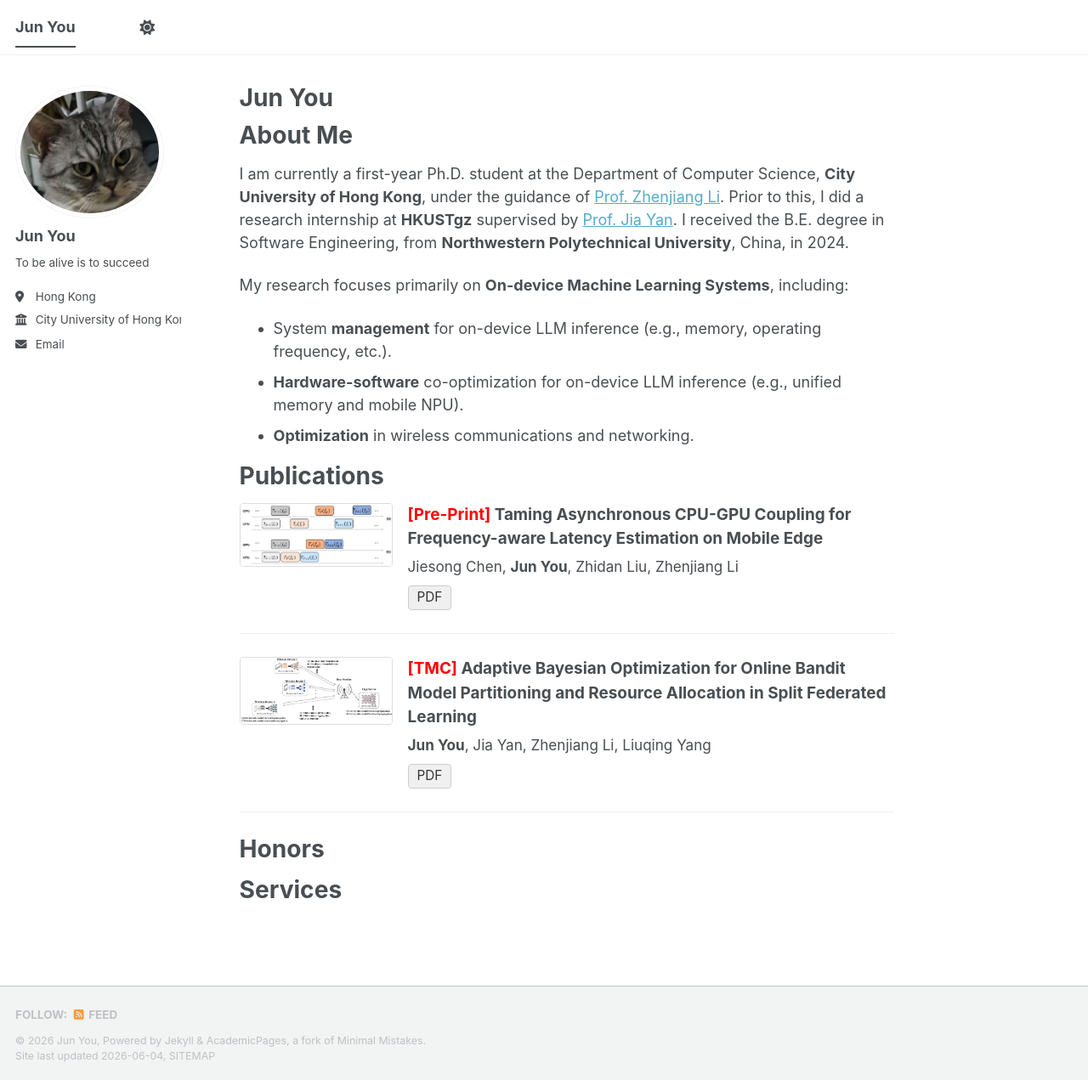
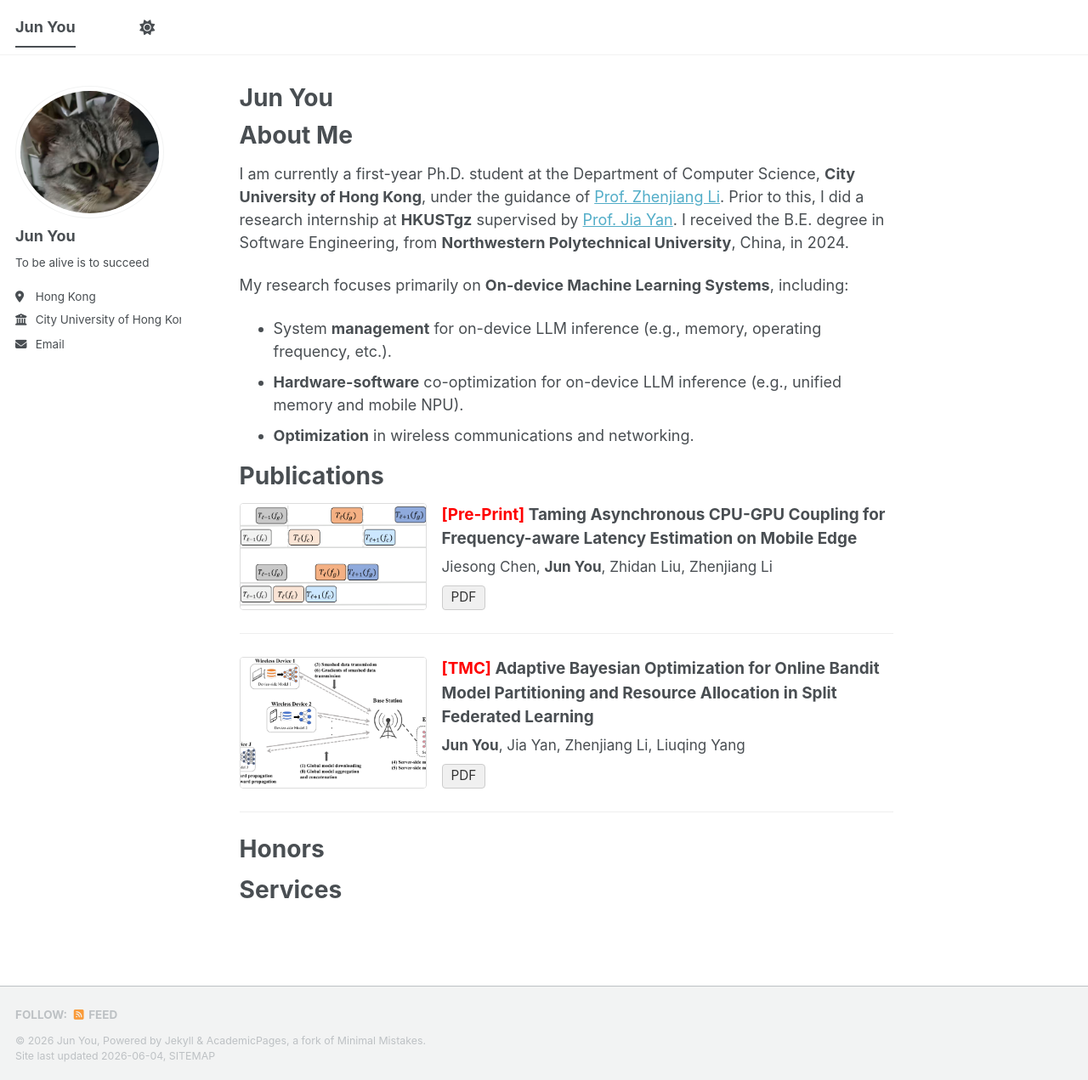
Before and after one commit to junyou2001/junyou2001.github.io, a Jekyll site: the page built from _pages/about.md, in a window 1280 px wide and 1271 px high. Shown: the whole window at 85% size. Built offline with Jekyll 4.4.1, drawn with Linux system fonts in a browser that asks for light colours; a script bundle is joined from its source files by our own code; library files that are not in the unit come from our copies.

Commit message:
'update'

```diff
--- a/_includes/head/custom.html
+++ b/_includes/head/custom.html
@@ -22,13 +22,15 @@
   margin-bottom: 1.5em;
   padding-bottom: 1.5em;
   border-bottom: 1px solid #eee;
-  align-items: flex-start;
+  align-items: stretch;
 }
 .pub-thumb {
-  flex: 0 0 180px;
+  flex: 0 0 220px;
 }
 .pub-thumb img {
   width: 100%;
+  height: 100%;
+  object-fit: cover;
   border: 1px solid #ddd;
   border-radius: 4px;
 }
```
